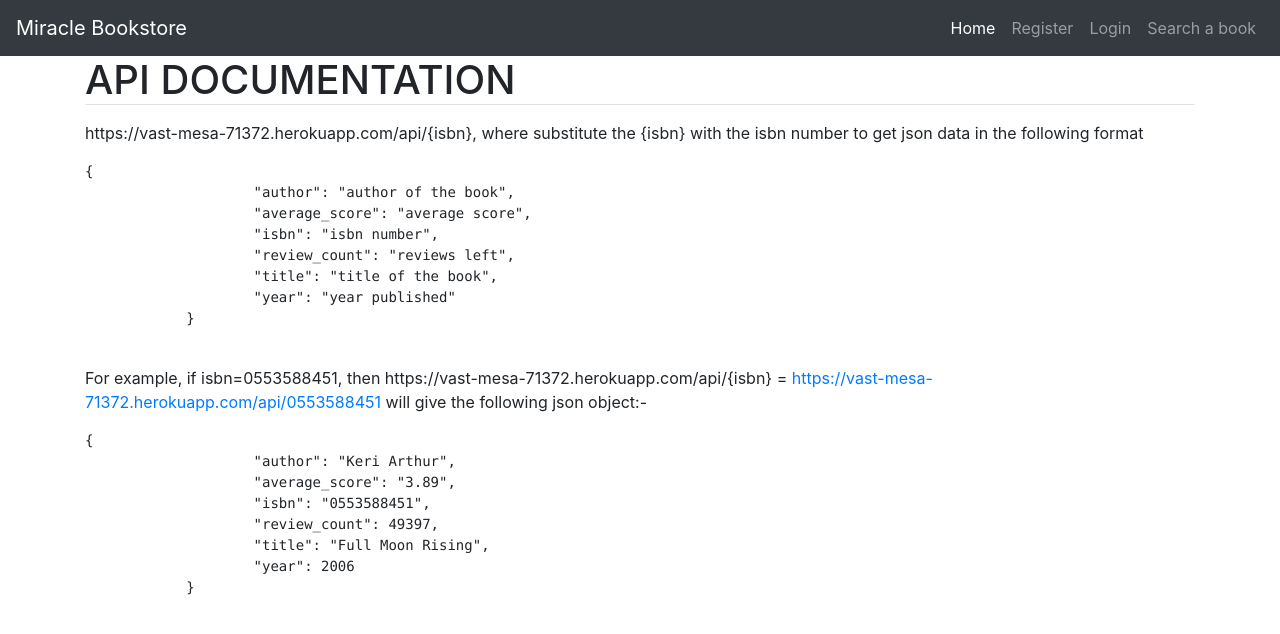
After one commit to HashirGJ8842/BookReview, a Flask app: template templates/document.html in a window 1280 px wide. The commit adds this page. Shown: the top 634 px of the page. Run offline with Flask 2, Linux system fonts and the light colour scheme; the template is opened without the code that fills it, so the values that code supplies are empty; some libraries are stand-ins or nearby versions.

Commit message:
Added API documentation

```diff
--- a/main.py
+++ b/main.py
@@ -91,6 +91,11 @@ def book(isbn):
     return render_template('book.html', dic = data, book=book, username=session['username'], reviews=reviews)
 
 
+@app.route('/api_documentation', methods=['POST', 'GET'])
+def document():
+    return render_template('document.html', username=session['username'])
+
+
 @app.route('/api/<isbn>', methods=['POST', 'GET'])
 def api(isbn):
     if session['username']:
--- /dev/null
+++ b/templates/document.html
@@ -0,0 +1,27 @@
+{% extends 'layout.html' %}
+
+{% block content %}
+    <div class="container">
+        <h1 class="border-bottom"> API DOCUMENTATION </h1>
+        <p class="mt-3">https://vast-mesa-71372.herokuapp.com/api/{isbn}, where substitute the {isbn} with the isbn number to get json data in the following format</p>
+        <pre>{
+                    "author": "author of the book",
+                    "average_score": "average score",
+                    "isbn": "isbn number",
+                    "review_count": "reviews left",
+                    "title": "title of the book",
+                    "year": "year published"
+            }
+        </pre>
+        <p>For example, if isbn=0553588451, then https://vast-mesa-71372.herokuapp.com/api/{isbn} = <a href="https://vast-mesa-71372.herokuapp.com/api/0553588451">https://vast-mesa-71372.herokuapp.com/api/0553588451</a> will give the following json object:-</p>
+        <pre>{
+                    "author": "Keri Arthur",
+                    "average_score": "3.89",
+                    "isbn": "0553588451",
+                    "review_count": 49397,
+                    "title": "Full Moon Rising",
+                    "year": 2006
+            }
+        </pre>
+    </div>
+{% endblock content %}
--- a/templates/layout.html
+++ b/templates/layout.html
@@ -42,23 +42,9 @@
         <a class="nav-link" href={{ url_for('logout') }}>Logout</a>
       </li>
       <li class="nav-item">
-        <a class="nav-link" href={{ url_for('search') }}>Add a review</a>
+        <a class="nav-link" href={{ url_for('document') }}>API</a>
       </li>
         {% endif %}
-<!--      <li class="nav-item dropdown">-->
-<!--        <a class="nav-link dropdown-toggle" href="#" id="navbarDropdown" role="button" data-toggle="dropdown" aria-haspopup="true" aria-expanded="false">-->
-<!--          Dropdown-->
-<!--        </a>-->
-<!--        <div class="dropdown-menu" aria-labelledby="navbarDropdown">-->
-<!--          <a class="dropdown-item" href="#">Action</a>-->
-<!--          <a class="dropdown-item" href="#">Another action</a>-->
-<!--          <div class="dropdown-divider"></div>-->
-<!--          <a class="dropdown-item" href="#">Something else here</a>-->
-<!--        </div>-->
-<!--      </li>-->
-<!--      <li class="nav-item">-->
-<!--        <a class="nav-link disabled" href="#" tabindex="-1" aria-disabled="true">Disabled</a>-->
-<!--      </li>-->
         <li class="nav-item">
         <a class="nav-link" href={{ url_for('search') }}>Search a book</a>
       </li>
```
Also changed, not shown: 2 other files.
